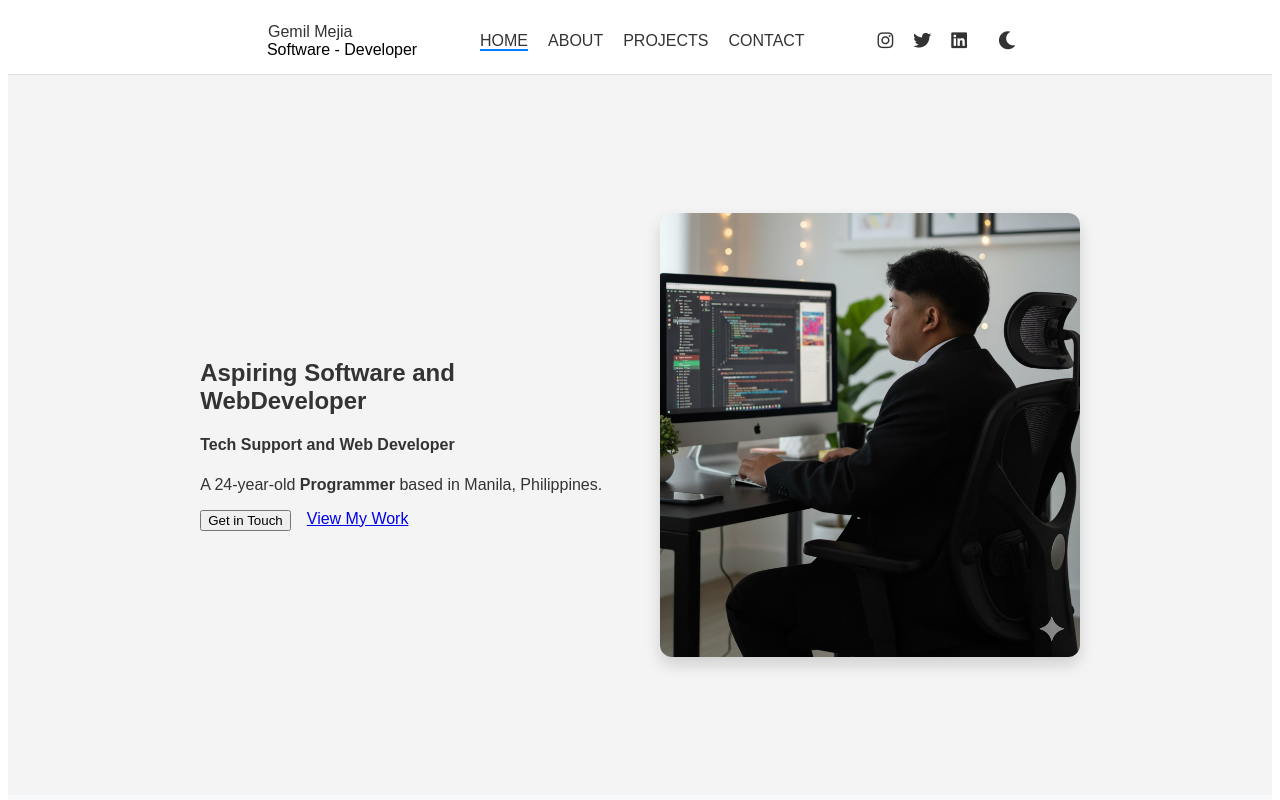
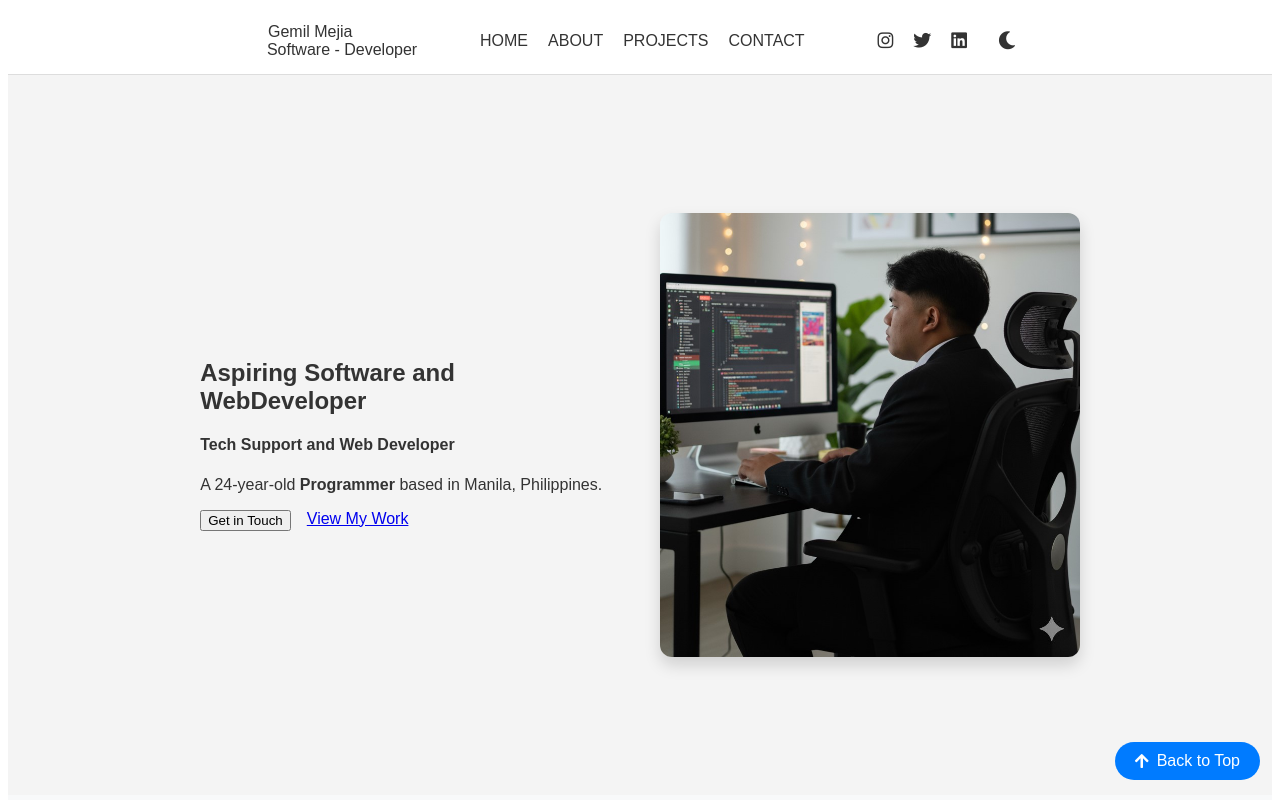
Before and after one commit to gemilmejia/portfolio, an Angular app: page / in a window 1280 px wide. Shown: the top 800 px of the page. Built offline with nearby package versions, Linux system fonts and the light colour scheme.

Commit message:
update homecomponent and navbar - scrollToSection

```diff
--- a/src/app/app.component.html
+++ b/src/app/app.component.html
@@ -88,34 +88,7 @@
 </head>
 <body>
 
-  <!-- Navbar -->
-  <nav class="navbar">
-    <!-- Brand -->
-    <div class="navbar-brand-container">
-      <a class="navbar-brand" href="#">Gemil Mejia</a>
-      <br>&nbsp;&nbsp;<span>Software - Developer</span>
-    </div>
 
-    <!-- Center Links -->
-    <div class="navbar-links ">
-      <a routerLink="" routerLinkActive="active" [routerLinkActiveOptions]="{ exact: true }">HOME</a>
-      <a routerLink="about" routerLinkActive="active">ABOUT</a>
-      <a routerLink="projects" routerLinkActive="active">PROJECTS</a>
-      <a routerLink="contact" routerLinkActive="active">CONTACT</a>
-    </div>
-
-    <!-- Right Side -->
-    <div class="navbar-right">
-      <a href="https://instagram.com" target="_blank" class="social-icon"><i class="fab fa-instagram"></i></a>
-      <a href="https://twitter.com" target="_blank" class="social-icon"><i class="fab fa-twitter"></i></a>
-      <a href="https://linkedin.com" target="_blank" class="social-icon"><i class="fab fa-linkedin"></i></a>
-
-      <!-- Dark Mode Button -->
-      <button id="darkModeToggle" class="dark-mode-toggle">
-        <i class="fas fa-moon"></i>
-      </button>
-    </div>
-  </nav>
 
   <!-- Angular Router Outlet -->
   <router-outlet></router-outlet>
--- a/src/app/app.component.ts
+++ b/src/app/app.component.ts
@@ -1,5 +1,5 @@
 import { Component, OnInit } from '@angular/core';
-import { RouterOutlet, RouterLink, RouterLinkActive } from '@angular/router';
+import { RouterOutlet, RouterLink, RouterLinkActive, Router } from '@angular/router';
 
 @Component({
   selector: 'app-root',
@@ -11,6 +11,8 @@ import { RouterOutlet, RouterLink, RouterLinkActive } from '@angular/router';
 export class AppComponent implements OnInit {
   title = 'my-portfolio';
   isDarkMode: boolean = false;  // Declare the dark mode property
+
+  constructor(private router: Router) {}
 
   ngOnInit(): void {
     // Ensure localStorage is accessed only in the browser
@@ -35,4 +37,13 @@ export class AppComponent implements OnInit {
       }
     }
   }
+
+  scrollToSection(fragment: string): void {
+    this.router.navigate([], { fragment }).then(() => {
+      const element = document.getElementById(fragment);
+      if (element) {
+        element.scrollIntoView({ behavior: 'smooth' });
+      }
+    });
+  }
 }
--- a/src/app/home/home.component.html
+++ b/src/app/home/home.component.html
@@ -1,4 +1,33 @@
-<section class="hero-section">
+<!-- Navbar -->
+<nav class="navbar">
+  <!-- Brand -->
+  <div class="navbar-brand-container">
+    <a class="navbar-brand" href="#">Gemil Mejia</a>
+    <br>&nbsp;&nbsp;<span>Software - Developer</span>
+  </div>
+
+  <!-- Center Links -->
+  <div class="navbar-links ">
+    <a href="#" (click)="scrollToSection('hero')">HOME</a>
+    <a href="#" (click)="scrollToSection('about')">ABOUT</a>
+    <a href="#" (click)="scrollToSection('projects')">PROJECTS</a>
+    <a href="#" (click)="scrollToSection('contact')">CONTACT</a>
+  </div>
+
+  <!-- Right Side -->
+  <div class="navbar-right">
+    <a href="https://instagram.com" target="_blank" class="social-icon"><i class="fab fa-instagram"></i></a>
+    <a href="https://twitter.com" target="_blank" class="social-icon"><i class="fab fa-twitter"></i></a>
+    <a href="https://linkedin.com" target="_blank" class="social-icon"><i class="fab fa-linkedin"></i></a>
+
+    <!-- Dark Mode Button -->
+    <button id="darkModeToggle" class="dark-mode-toggle">
+      <i class="fas fa-moon"></i>
+    </button>
+  </div>
+</nav>
+
+<section id="hero" class="hero-section">
   <div class="hero-container">
 
     <!-- LEFT: TEXT -->
@@ -19,7 +48,7 @@
         <button class="btn btn-dark">
           <i class="bi bi-discord"></i> Get in Touch
         </button>
-        <a class="btn btn-light border" [routerLink]="[]" fragment="about">
+        <a class="btn btn-light border" href="#" (click)="scrollToSection('about')">
           <i class="bi bi-calendar-event"></i> View My Work
         </a>
       </div>
@@ -65,3 +94,8 @@
     </p>
   </div>
 </section>
+
+<!-- Back to Top Button -->
+<button id="backToTopBtn" class="back-to-top-btn" (click)="scrollToTop()">
+  <i class="fas fa-arrow-up"></i> Back to Top
+</button>
--- a/src/app/home/home.component.scss
+++ b/src/app/home/home.component.scss
@@ -88,3 +88,107 @@
 .contact-section {
   background-color: #f8f9fa;
 }
+
+/* Reset */
+body, html {
+  margin: 0;
+  padding: 0;
+  font-family: Arial, sans-serif;
+  transition: background 0.3s, color 0.3s;
+}
+
+/* Navbar */
+.navbar {
+  display: flex;
+  justify-content: space-between;
+  align-items: center;
+  padding: 15px 250px;
+  background: #fff;
+  border-bottom: 1px solid #ddd;
+}
+
+.navbar a {
+  margin: 0 10px;
+  text-decoration: none;
+  color: #333;
+  font-weight: 500;
+}
+
+.navbar a.active {
+  border-bottom: 2px solid #007bff;
+}
+
+.navbar-right {
+  display: flex;
+  align-items: center;
+}
+
+.social-icon {
+  margin: 0 8px;
+  color: #333;
+  font-size: 18px;
+  transition: color 0.3s;
+}
+
+.social-icon:hover {
+  color: #007bff;
+}
+
+.dark-mode-toggle {
+  margin-left: 15px;
+  background: none;
+  border: none;
+  font-size: 18px;
+  cursor: pointer;
+  color: #333;
+}
+
+/* Dark Mode */
+.dark-mode {
+  background: #121212;
+  color: #f1f1f1;
+}
+
+.dark-mode .navbar {
+  background: #1e1e1e;
+  border-bottom: 1px solid #444;
+}
+
+.dark-mode .navbar a {
+  color: #f1f1f1;
+}
+
+.dark-mode .social-icon,
+.dark-mode .dark-mode-toggle {
+  color: #f1f1f1;
+}
+
+/* Back to Top Button */
+.back-to-top-btn {
+  position: fixed;
+  bottom: 20px;
+  right: 20px;
+  background: #007bff;
+  color: white;
+  border: none;
+  border-radius: 25px;
+  padding: 10px 20px;
+  font-size: 16px;
+  cursor: pointer;
+  opacity: 0;
+  visibility: hidden;
+  transition: opacity 0.3s, visibility 0.3s;
+  z-index: 1000;
+  display: flex;
+  align-items: center;
+  gap: 8px;
+}
+
+.back-to-top-btn.show {
+  opacity: 1;
+  visibility: visible;
+}
+
+.back-to-top-btn:hover {
+  background: #0056b3;
+}
--- a/src/app/home/home.component.ts
+++ b/src/app/home/home.component.ts
@@ -1,4 +1,4 @@
-import { Component } from '@angular/core';
+import { Component, OnInit } from '@angular/core';
 import { RouterModule } from '@angular/router';
 
 @Component({
@@ -7,6 +7,64 @@ import { RouterModule } from '@angular/router';
   templateUrl: './home.component.html',
   styleUrl: './home.component.scss'
 })
-export class HomeComponent {
+export class HomeComponent implements OnInit {
+
+  ngOnInit(): void {
+    // Ensure localStorage is accessed only in the browser
+    if (typeof window !== 'undefined' && localStorage.getItem('darkMode') === 'enabled') {
+      document.body.classList.add('dark-mode');
+    }
+    this.setupScrollListener();
+  }
+
+  scrollToSection(sectionId: string): void {
+    const element = document.getElementById(sectionId);
+    if (element) {
+      element.scrollIntoView({ behavior: 'smooth' });
+    }
+  }
+
+  toggleDarkMode(): void {
+    document.body.classList.toggle('dark-mode');
+    if (typeof window !== 'undefined') {
+      if (document.body.classList.contains('dark-mode')) {
+        localStorage.setItem('darkMode', 'enabled');
+      } else {
+        localStorage.setItem('darkMode', 'disabled');
+      }
+    }
+  }
+
+  scrollToTop(): void {
+    window.scrollTo({ top: 0, behavior: 'smooth' });
+  }
+
+  setupScrollListener(): void {
+    if (typeof window !== 'undefined') {
+      window.addEventListener('scroll', () => {
+        const aboutSection = document.getElementById('about');
+        const projectsSection = document.getElementById('projects');
+        const contactSection = document.getElementById('contact');
+        const backToTopBtn = document.getElementById('backToTopBtn');
+
+        if (backToTopBtn) {
+          const isInAbout = aboutSection && this.isElementInViewport(aboutSection);
+          const isInProjects = projectsSection && this.isElementInViewport(projectsSection);
+          const isInContact = contactSection && this.isElementInViewport(contactSection);
+
+          if (isInAbout || isInProjects || isInContact) {
+            backToTopBtn.classList.add('show');
+          } else {
+            backToTopBtn.classList.remove('show');
+          }
+        }
+      });
+    }
+  }
+
+  private isElementInViewport(el: HTMLElement): boolean {
+    const rect = el.getBoundingClientRect();
+    return rect.top < window.innerHeight && rect.bottom > 0;
+  }
 
 }
```
